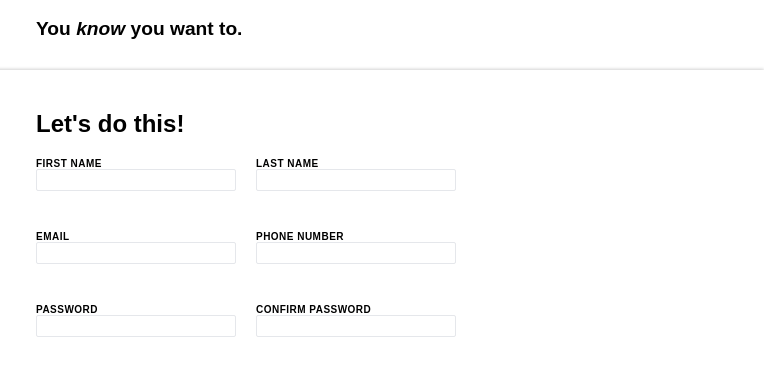
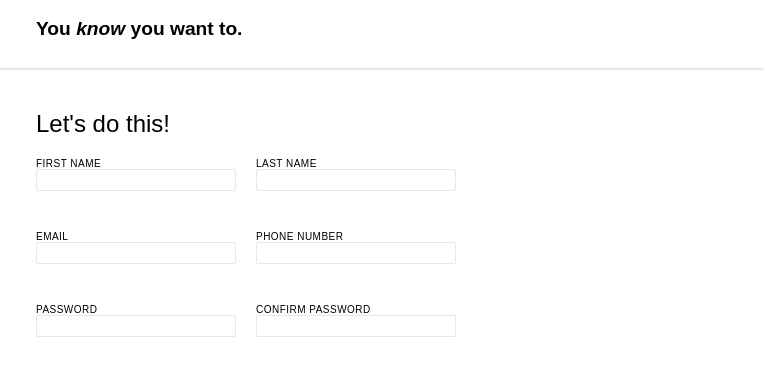
Before and after one commit to meowsec1/sign-up-form, a plain HTML site: page index.html in a window 1280 px wide. Shown: the part 172-537 px from the top of the page, 516-1280 px from the left. Drawn offline with Linux system fonts and the light colour scheme.

Commit message:
fixed font weights

```diff
--- a/index.html
+++ b/index.html
@@ -22,7 +22,7 @@
             <p class="top-text">You <em>know</em> you want to.</p>
             <form id="contact-info-form" method="post" action="">
                 <div class="white-bg-div">
-                    <h2>Let's do this!</h1>
+                    <h2>Let's do this!</h2>
                     <div class="left">
                         <div class="field">
                             <label for="first-name">First Name</label>
--- a/style.css
+++ b/style.css
@@ -44,7 +44,7 @@ label {
     text-transform: uppercase;
     font-size: 10px;
     letter-spacing: 0.03rem;
-    font-weight: 550;
+    font-weight: 500;
 }
 
 .main-container {
@@ -110,11 +110,17 @@ label {
 
 p {
     max-width: 66ch;
+    font-size: 14px;
 }
 
 .top-text {
     font-weight: 600;
     font-size: 1.2rem;
+}
+
+h2 {
+    font-weight: 500;
+    font-size: 1.5rem;
 }
 
 form {
@@ -140,9 +146,6 @@ button {
     max-width: max-content;
 }
 
-p {
-    font-size: 14px;
-}
 
 a {
     color: #596D48;
```
